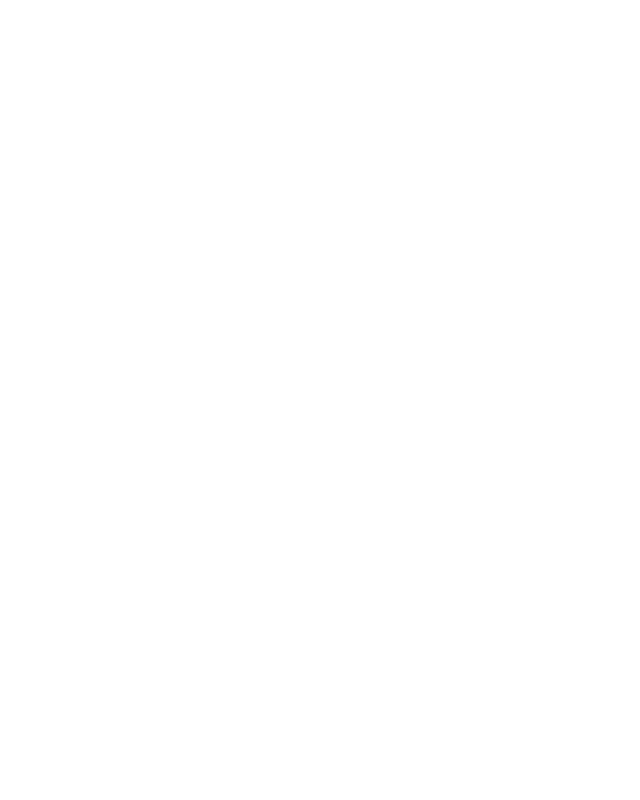
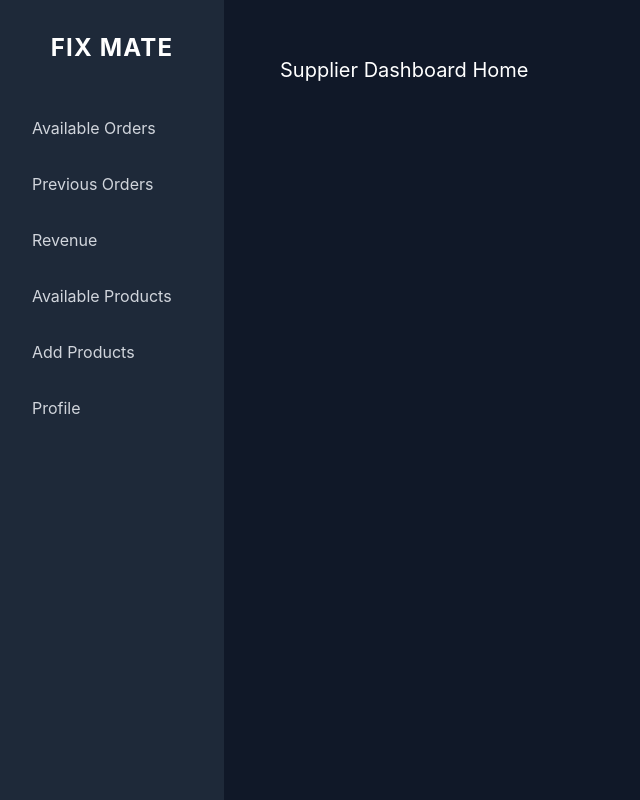
Before and after one commit to PrasadWijesinghe/FIX_MATE---Household-Labor-Handyman-Management-System, a React (Vite) app in the folder frontend/: page /supplier in a window 1280 px wide. Before the commit this address had no page. Shown: the whole page, without its empty margins (0-640 px from the left). Built offline with nearby package versions, Linux system fonts and the light colour scheme.

Commit message:
supplier and vendor dashboards

```diff
--- a/frontend/src/App.jsx
+++ b/frontend/src/App.jsx
@@ -1,3 +1,5 @@
+import SupplierDashboard from './supplier/SupplierDashboard';
+
 import React from 'react';
 import { Routes, Route } from 'react-router-dom';
 import AdminDashboard from './admin/AdminDashboard';
@@ -10,6 +12,7 @@
 import Home from './pages/Home/Home'
 import SignUp from './pages/SignUp'
 import Register from './pages/Register'
+import VendorDashboard from './vendor/VendorDashboard';
 
 const App = () => {
   return (
@@ -17,7 +20,30 @@
       <Route path='/' element={<Home />} />
       <Route path="/signup" element={<SignUp />} />
       <Route path="/register" element={<Register/>} />
-      <Route path="/admin" element={<AdminDashboard />}>
+
+
+  <Route path="/vendor" element={<VendorDashboard />}>
+    <Route index element={<DashboardMain />} />
+    <Route path="orders" element={<div className='p-8 text-white text-xl'>Available Orders Page</div>} />
+    <Route path="ongoing" element={<div className='p-8 text-white text-xl'>Ongoing Orders Page</div>} />
+    <Route path="previous" element={<div className='p-8 text-white text-xl'>Previous Orders Page</div>} />
+    <Route path="revenue" element={<div className='p-8 text-white text-xl'>Revenue Page</div>} />
+    <Route path="profile" element={<div className='p-8 text-white text-xl'>Profile Page</div>} />
+  </Route>
+
+
+  <Route path="/supplier" element={<SupplierDashboard />}>
+    <Route index element={<div className='p-8 text-white text-xl'>Supplier Dashboard Home</div>} />
+    <Route path="orders" element={<div className='p-8 text-white text-xl'> Orders </div>} />
+    <Route path="previous" element={<div className='p-8 text-white text-xl'>Previous Orders </div>} />
+    <Route path="availableProducts" element={<div className='p-8 text-white text-xl'>Products</div>} />
+    <Route path="addProducts" element={<div className='p-8 text-white text-xl'>Add New Products</div>} />
+    <Route path="revenue" element={<div className='p-8 text-white text-xl'> Revenue </div>} />
+    <Route path="profile" element={<div className='p-8 text-white text-xl'> Profile</div>} />
+  </Route>
+
+
+  <Route path="/admin" element={<AdminDashboard />}>
         <Route index element={<DashboardMain />} />
         <Route path="users" element={<Users />} />
         <Route path="vendors" element={<Vendors />} />
--- /dev/null
+++ b/frontend/src/supplier/AvailableOrders.jsx
@@ -0,0 +1,12 @@
+import React from "react";
+
+const AvailableOrders = () => {
+  return (
+    <div>
+      <h2 className="text-xl font-semibold mb-4">Available Orders</h2>
+
+    </div>
+  );
+};
+
+export default AvailableOrders;
--- /dev/null
+++ b/frontend/src/supplier/DashboardMain.jsx
@@ -0,0 +1,13 @@
+import React from "react";
+import AvailableOrders from "./AvailableOrders";
+
+const DashboardMain = () => {
+  return (
+    <div>
+      <h1 className="text-2xl font-bold mb-4">Vendor Dashboard</h1>
+      <AvailableOrders />
+    </div>
+  );
+};
+
+export default DashboardMain;
--- /dev/null
+++ b/frontend/src/supplier/Sidebar.jsx
@@ -0,0 +1,37 @@
+
+import React from "react";
+import { Link, useLocation } from "react-router-dom";
+
+const navLinks = [
+  { name: "Available Orders", path: "/supplier/orders" },
+  { name: "Previous Orders", path: "/supplier/previous" },
+  { name: "Revenue", path: "/supplier/revenue" },
+  { name: "Available Products", path: "/supplier/availableProducts" },
+  { name: "Add Products", path: "/supplier/addProducts" },
+  { name: "Profile", path: "/supplier/profile" },
+];
+
+const Sidebar = () => {
+  const location = useLocation();
+  return (
+    <aside className="w-56 bg-gray-800 flex flex-col items-center py-8 min-h-screen">
+      <div className="text-2xl font-bold mb-10 tracking-wider">FIX MATE</div>
+      <nav className="w-full">
+        <ul className="flex flex-col gap-2 w-full">
+          {navLinks.map(link => (
+            <li key={link.name}>
+              <Link
+                to={link.path}
+                className={`block px-8 py-3 rounded-lg transition-colors duration-150 w-full text-left ${location.pathname === link.path ? 'bg-gray-900 text-white font-semibold' : 'text-gray-300 hover:bg-gray-700 hover:text-white'}`}
+              >
+                {link.name}
+              </Link>
+            </li>
+          ))}
+        </ul>
+      </nav>
+    </aside>
+  );
+};
+
+export default Sidebar;
--- /dev/null
+++ b/frontend/src/supplier/SupplierDashboard.jsx
@@ -0,0 +1,16 @@
+import React from "react";
+import Sidebar from "./Sidebar";
+import { Outlet } from "react-router-dom";
+
+const SupplierDashboard = () => {
+  return (
+    <div className="flex h-screen bg-gray-900 text-white">
+      <Sidebar />
+      <div className="flex-1 p-6 overflow-y-auto">
+        <Outlet />
+      </div>
+    </div>
+  );
+};
+
+export default SupplierDashboard;
--- /dev/null
+++ b/frontend/src/vendor/AvailableOrders.jsx
@@ -0,0 +1,14 @@
+import React from "react";
+
+
+
+const AvailableOrders = () => {
+  return (
+    <div>
+      <h2 className="text-xl font-semibold mb-4">Available Orders</h2>
+
+    </div>
+  );
+};
+
+export default AvailableOrders;
--- /dev/null
+++ b/frontend/src/vendor/DashboardMain.jsx
@@ -0,0 +1,13 @@
+import React from "react";
+import AvailableOrders from "./AvailableOrders";
+
+const DashboardMain = () => {
+  return (
+    <div>
+      <h1 className="text-2xl font-bold mb-4">Vendor Dashboard</h1>
+      <AvailableOrders />
+    </div>
+  );
+};
+
+export default DashboardMain;
--- /dev/null
+++ b/frontend/src/vendor/Sidebar.jsx
@@ -0,0 +1,36 @@
+
+import React from "react";
+import { Link, useLocation } from "react-router-dom";
+
+const navLinks = [
+  { name: "Available Orders", path: "/vendor/orders" },
+  { name: "Ongoing Orders", path: "/vendor/ongoing" },
+  { name: "Previous Orders", path: "/vendor/previous" },
+  { name: "Revenue", path: "/vendor/revenue" },
+  { name: "Profile", path: "/vendor/profile" },
+];
+
+const Sidebar = () => {
+  const location = useLocation();
+  return (
+    <aside className="w-56 bg-gray-800 flex flex-col items-center py-8 min-h-screen">
+      <div className="text-2xl font-bold mb-10 tracking-wider">FIX MATE</div>
+      <nav className="w-full">
+        <ul className="flex flex-col gap-2 w-full">
+          {navLinks.map(link => (
+            <li key={link.name}>
+              <Link
+                to={link.path}
+                className={`block px-8 py-3 rounded-lg transition-colors duration-150 w-full text-left ${location.pathname === link.path ? 'bg-gray-900 text-white font-semibold' : 'text-gray-300 hover:bg-gray-700 hover:text-white'}`}
+              >
+                {link.name}
+              </Link>
+            </li>
+          ))}
+        </ul>
+      </nav>
+    </aside>
+  );
+};
+
+export default Sidebar;
--- /dev/null
+++ b/frontend/src/vendor/VendorDashboard.jsx
@@ -0,0 +1,16 @@
+import React from "react";
+import Sidebar from "./Sidebar";
+import { Outlet } from "react-router-dom";
+
+const VendorDashboard = () => {
+  return (
+    <div className="flex h-screen bg-gray-900 text-white">
+      <Sidebar />
+      <div className="flex-1 p-6 overflow-y-auto">
+        <Outlet />
+      </div>
+    </div>
+  );
+};
+
+export default VendorDashboard;
```
